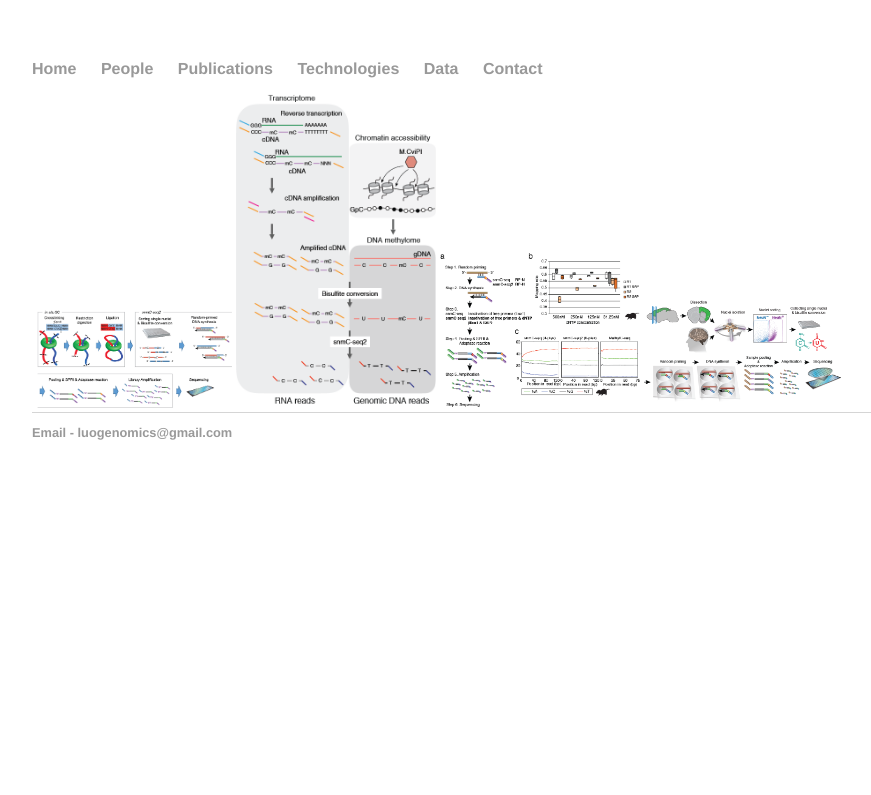
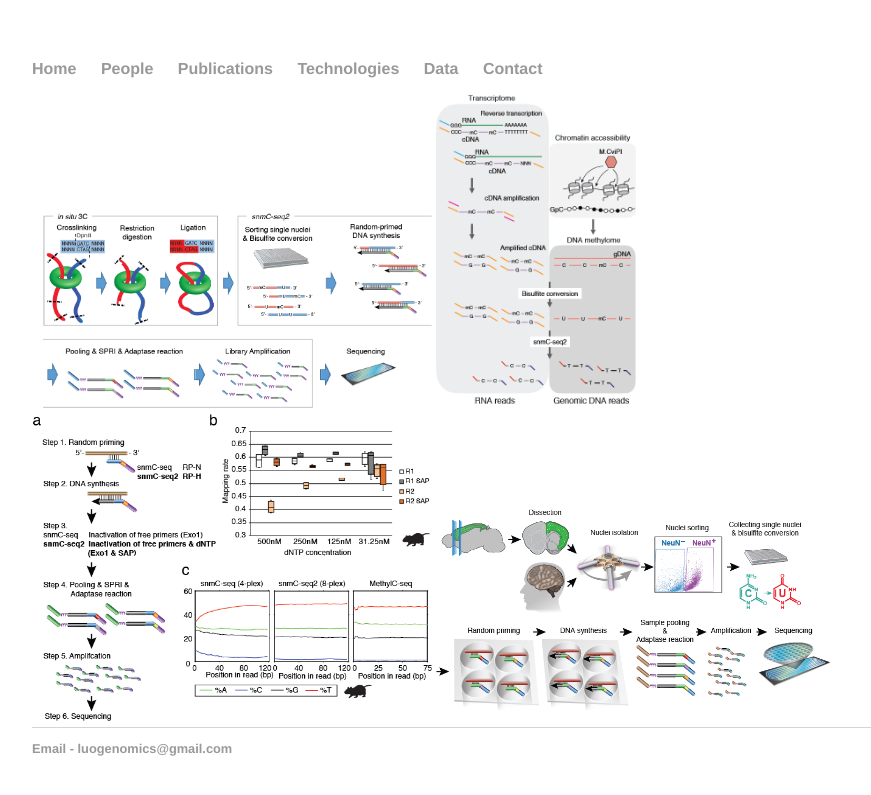
Before and after one commit to luogenomics/luogenomics.github.io, a Jekyll site: the page built from technologies/index.html, in a window 1280 px wide. Shown: the top 795 px of the page, without its empty margins (160-1031 px from the left). Built offline with Jekyll 4.4.1, drawn with Linux system fonts in a browser that asks for light colours.

Commit message:
Update index.html

```diff
--- a/technologies/index.html
+++ b/technologies/index.html
@@ -2,7 +2,7 @@
 layout: default
 title: Luo Lab Technologies
 ---
-<img width=200 src="m3C-seq.png">
+<img width=400 src="m3C-seq.png">
 <img width=200 src="mCT-seq.png">
-<img width=200 src="snmc-seq2.png">
-<img width=200 src="snmc-seq.png">
+<img width=400 src="snmc-seq2.png">
+<img width=400 src="snmc-seq.png">
```
